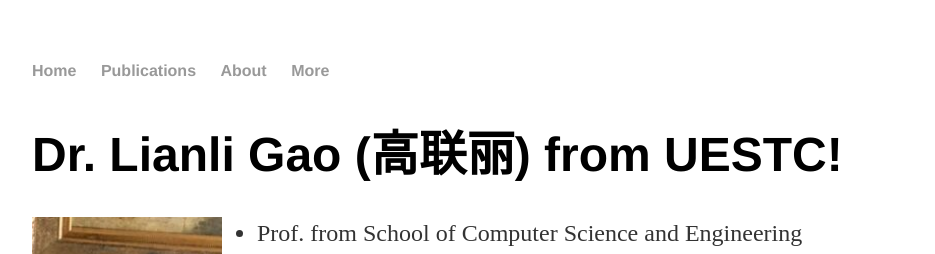
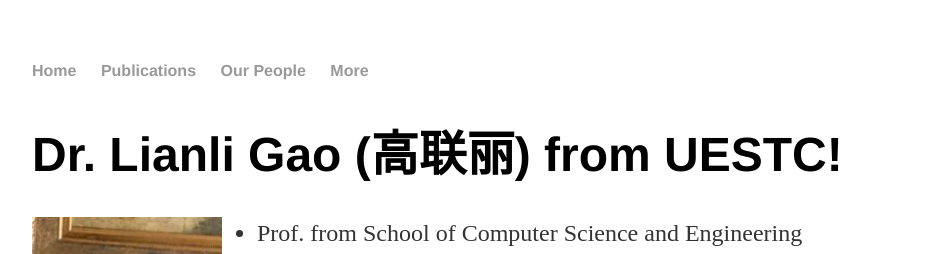
Before and after one commit to lianliGao/lianligao.github.io, a Jekyll site: the page built from index.html, in a window 1280 px wide and 900 px high. Shown: the top 254 px of the window, without its empty margins (160-1095 px from the left). Built offline with Jekyll 4.4.1, drawn with Linux system fonts in a browser that asks for light colours.

Commit message:
Update default.html

```diff
--- a/_layouts/default.html
+++ b/_layouts/default.html
@@ -13,7 +13,7 @@
 <ul>
 <li><a href="/">Home</a></li>
 <li><a href="/cv">Publications</a></li>
-<li><a href="/about">About</a></li>
+<li><a href="/about">Our People</a></li>
  <li><a href="/blog">More</a></li>
 </ul>
     </nav>
```
